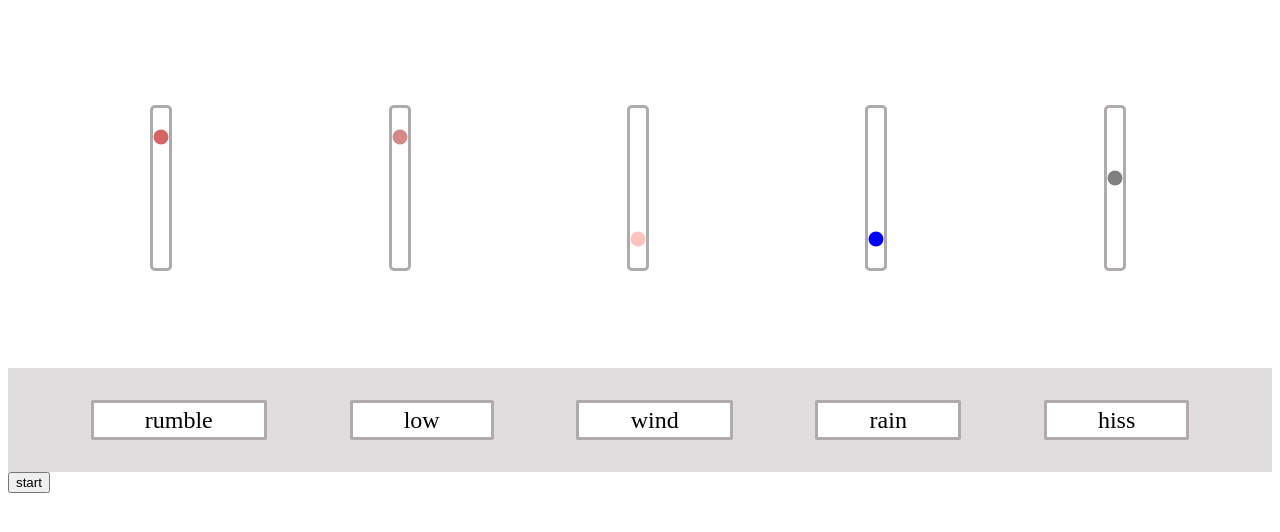
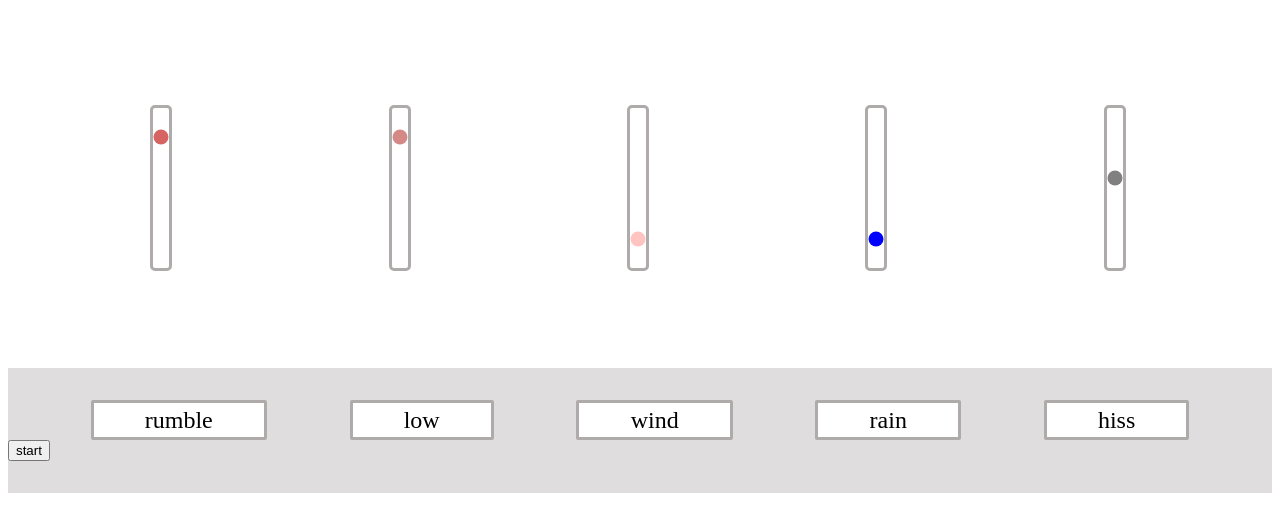
Before and after one commit to bdfee/pink-player, a React (Create React App) app: page / in a window 1280 px wide. Shown: the top 532 px of the page. Built offline with nearby package versions, Linux system fonts and the light colour scheme.

Commit message:
moved helpers into seperate directory. removed container and one layer of file nesting. moved start button into audio component

```diff
--- a/src/App.js
+++ b/src/App.js
@@ -1,11 +1,7 @@
-import Container from './components/container'
+import Audio from './components/audio/index'
 
 function App() {
-  return (
-    <div className="App">
-      <Container />
-    </div>
-  )
+  return <Audio />
 }
 
 export default App
--- a/src/components/audio/index.js
+++ b/src/components/audio/index.js
@@ -1,7 +1,7 @@
 import { useState, useEffect } from 'react'
 import TracksGain from './tracks-gain'
 import TracksFilter from './tracks-filter'
-import { filterRanges } from './trackDefaults'
+import { filterRanges } from '../../helpers/trackDefaults'
 import './index.css'
 
 import {
@@ -9,8 +9,9 @@ import {
   createPinkNoiseAudioBuffer,
   setAudioNodeParams,
   connectAudioNodes
-} from './audio.helpers'
+} from '../../helpers/audio.helpers'
 import TracksFilterToggle from './tracks-filter-toggle'
+import ActiveToggle from './active-toggle'
 
 // will try to run once on load, cannot initialize before user action per web audio
 const audioContext = new AudioContext()
@@ -24,7 +25,8 @@ const audio = {
   }
 }
 
-const AudioParameters = ({ isRunning }) => {
+const AudioParameters = () => {
+  const [isRunning, setIsRunning] = useState(false)
   // state parameters of ui, values used to rebuild the audio object in handleStart and map the filter components
   const [showFilter, setShowFilter] = useState('lowPink')
   const [trackParams, setTrackParams] = useState([
@@ -134,6 +136,7 @@ const AudioParameters = ({ isRunning }) => {
             )
           })}
         </div>
+        <ActiveToggle isRunning={isRunning} setIsRunning={setIsRunning} />
       </div>
     </div>
   )
--- a/src/components/container.js
+++ /dev/null
@@ -1,20 +0,0 @@
-import { useState } from 'react'
-import Audio from './audio/index'
-import ActiveToggle from './active-toggle'
-
-const Container = () => {
-  const [isRunning, setIsRunning] = useState(false)
-
-  return (
-    <>
-      <div>
-        <Audio isRunning={isRunning} />
-      </div>
-      <div>
-        <ActiveToggle isRunning={isRunning} setIsRunning={setIsRunning} />
-      </div>
-    </>
-  )
-}
-
-export default Container
```
Also changed, not shown: src/components/audio/active-toggle.js (renamed from src/components/active-toggle.js), src/helpers/audio.helpers.js (renamed from src/components/audio/audio.helpers.js), src/helpers/trackDefaults.js (renamed from src/components/audio/trackDefaults.js).
